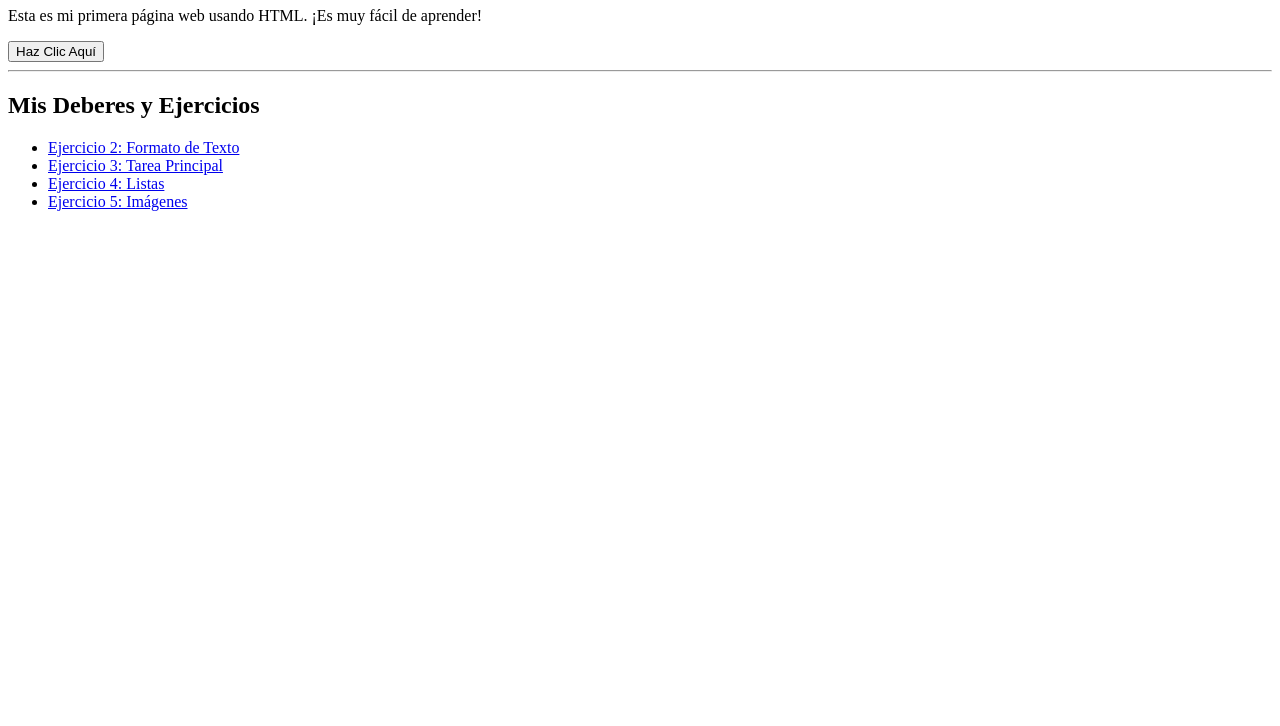
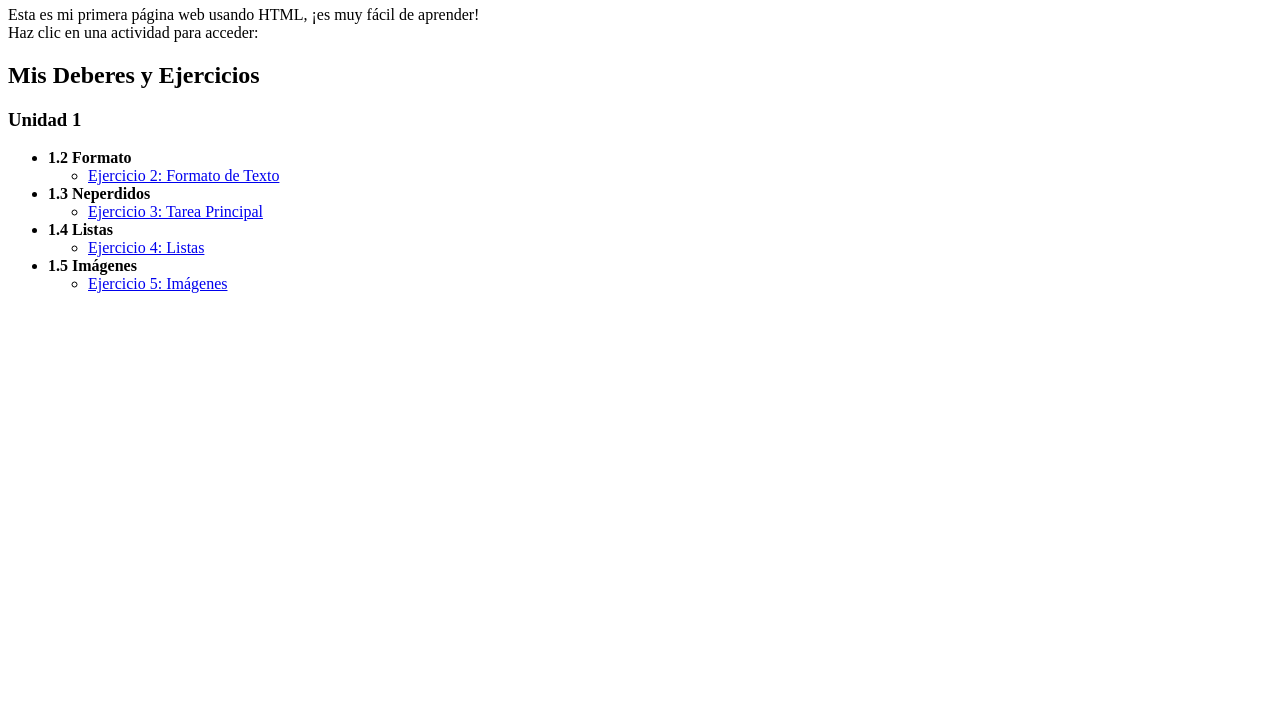
Before and after one commit to AdnanSukehiro/html, a plain HTML site: page index.html in a window 1280 px wide. Shown: the part 74-800 px from the top of the page. Drawn offline with Linux system fonts and the light colour scheme.

Commit message:
index html

```diff
--- a/index.html
+++ b/index.html
@@ -2,26 +2,41 @@
 <html lang="es">
 <head>
     <meta charset="UTF-8">
-    <title>Mi Primera Página Web</title>
+    <title>Mi primera página Web</title>
 </head>
 <body>
-    <h1>¡Hola Mundo! 👋</h1>
-
-    <p>Esta es mi primera página web usando HTML. ¡Es muy fácil de aprender!</p>
-    <button>Haz Clic Aquí</button>
-
-    <hr>
+    <h1>¡Hola Mundo!</h1>
+    <p>Esta es mi primera página web usando HTML, ¡es muy fácil de aprender!<br>
+    Haz clic en una actividad para acceder:</p>
 
     <h2>Mis Deberes y Ejercicios</h2>
+
+    <h3>Unidad 1</h3>
     <ul>
-        <li><a href="../2.formato/index.html">Ejercicio 2: Formato de Texto</a></li>
-
-        <li><a href="../3.hipervinculos/index.html/">Ejercicio 3: Tarea Principal</a></li>
-
-        <li><a href="../4.listas/index.html">Ejercicio 4: Listas</a></li>
-
-        <li><a href="../5.imagenes/index.html">Ejercicio 5: Imágenes</a></li>
+        <li>
+            <strong>1.2 Formato</strong>
+            <ul>
+                <li><a href="../1.2Formato/index.html">Ejercicio 2: Formato de Texto</a></li>
+            </ul>
+        </li>
+        <li>
+            <strong>1.3 Neperdidos</strong>
+            <ul>
+                <li><a href="../1.3Neperdidos/index.html">Ejercicio 3: Tarea Principal</a></li>
+            </ul>
+        </li>
+        <li>
+            <strong>1.4 Listas</strong>
+            <ul>
+                <li><a href="../1.4Listas/index.html">Ejercicio 4: Listas</a></li>
+            </ul>
+        </li>
+        <li>
+            <strong>1.5 Imágenes</strong>
+            <ul>
+                <li><a href="../1.5Imagenes/index.html">Ejercicio 5: Imágenes</a></li>
+            </ul>
+        </li>
     </ul>
-
 </body>
 </html>
```
